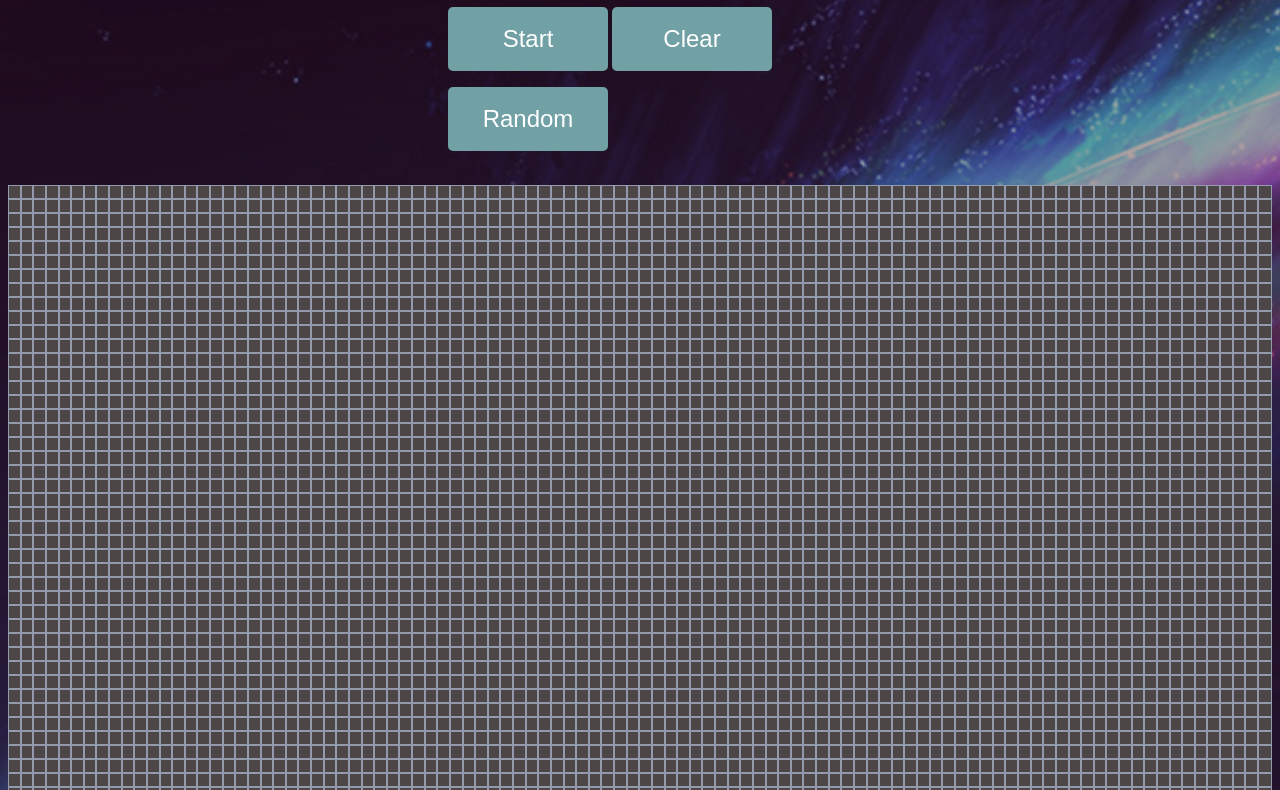
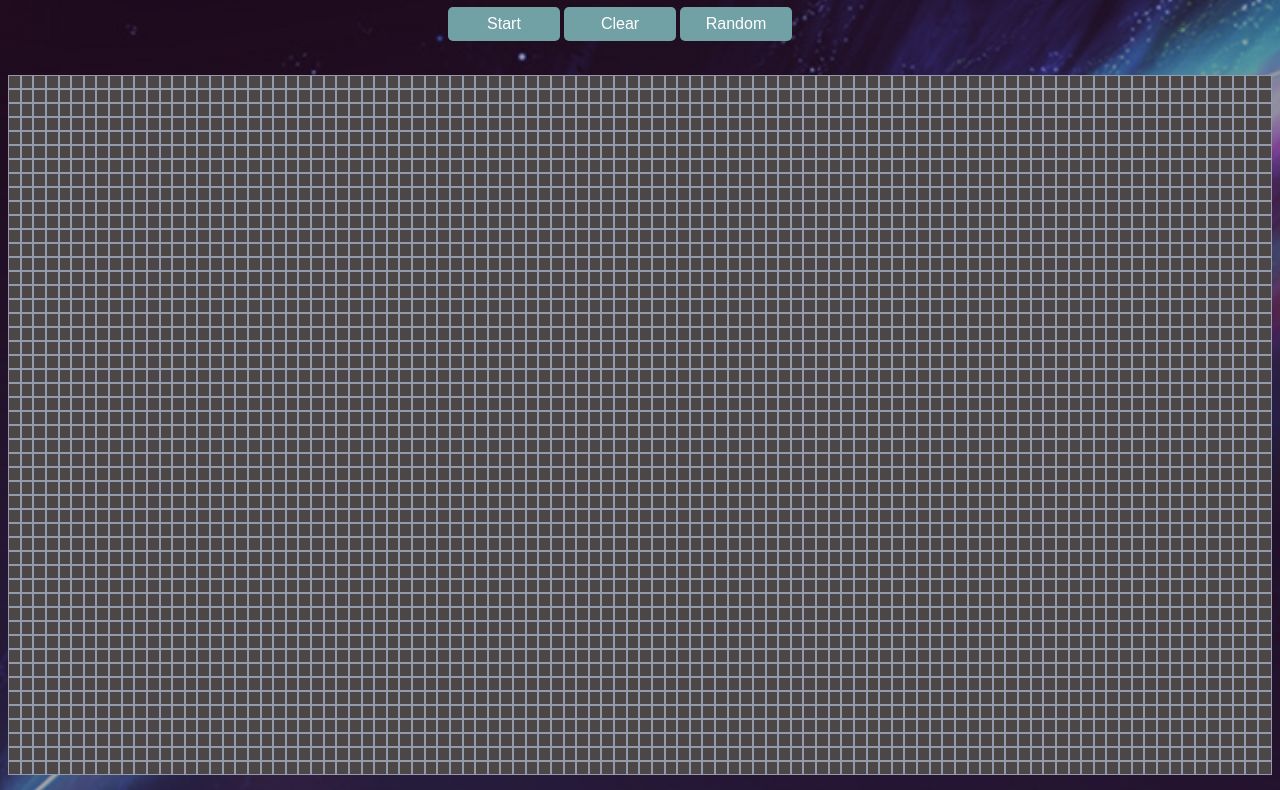
Before and after one commit to zatch3301/Game-of-Life, a plain HTML site: page index.html in a window 1280 px wide. Shown: the part 73-863 px from the top of the page. Drawn offline with Linux system fonts and the light colour scheme.

Commit message:
Update game.css

```diff
--- a/game.css
+++ b/game.css
@@ -32,12 +32,12 @@ span {
 #start,
 #clear,
 #random {
-	padding:  .75em;
+	padding:  .5em;
 	border-radius: 5px;
 	border: none;
 	background: #71a0a5;
-	font-size: 1.5rem;
-	width: 10rem;
+	font-size: 1rem;
+	width: 7rem;
 	margin-bottom: 1rem;
 }
 
```
